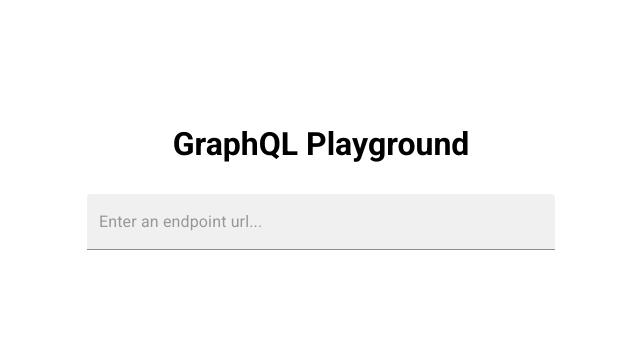
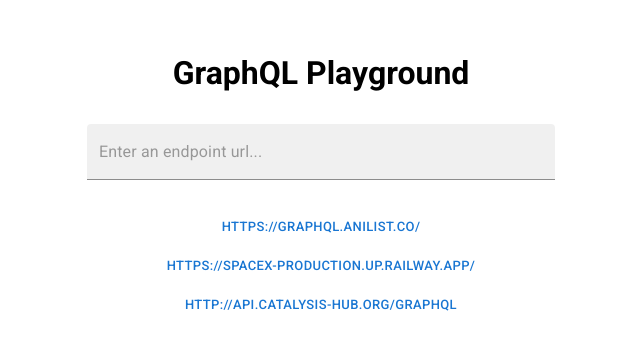
Before and after one commit to Ilichhh/graphiql-app, a React (Vite) app: page /playground in a window 1280 px wide. Shown: the part 212-560 px from the top of the page, without its empty margins (319-959 px from the left). Built offline with nearby package versions, Linux system fonts and the light colour scheme; no server answers; sample sign-in values are in the browser's storage; what @uiw/codemirror-theme-vscode would draw is missing.

Commit message:
feat: add endpoints examples list

```diff
--- a/src/components/Modal.tsx
+++ b/src/components/playground/Modal.tsx
@@ -1,12 +1,14 @@
 import React, { useCallback } from 'react';
 import { useTranslation } from 'react-i18next';
-import { useAppDispatch, useAppSelector } from '../hooks/reduxTypedHooks';
-import { useDebouncedInput } from '../hooks/useDebouncedInput';
-import { set } from '../store/endpointSlice';
+import { useAppDispatch, useAppSelector } from '../../hooks/reduxTypedHooks';
+import { useDebouncedInput } from '../../hooks/useDebouncedInput';
+import { set } from '../../store/endpointSlice';
 
 import styled from 'styled-components';
 import TextField from '@mui/material/TextField';
 import Button from '@mui/material/Button';
+
+import defaultEndpoints from '../../data/defaultEndpoints.json';
 
 const ModalWrapper = styled.form`
   display: flex;
@@ -24,6 +26,13 @@ const ModalHeader = styled.h1`
   margin: 0 auto;
 `;
 
+const EndpointsList = styled.div`
+  display: flex;
+  flex-direction: column;
+  justify-content: center;
+  gap: 8px;
+`;
+
 export const Modal = () => {
   const endpoint = useAppSelector((state) => state.endpoint);
   const dispatch = useAppDispatch();
@@ -32,7 +41,6 @@ export const Modal = () => {
   const handleChangeEndpoint = useCallback(
     (value: string) => {
       dispatch(set(value));
-      console.log(value);
     },
     [dispatch]
   );
@@ -42,6 +50,14 @@ export const Modal = () => {
   const handleSubmit = useCallback(() => {
     localStorage.setItem('last-endpoint', endpoint);
   }, [endpoint]);
+
+  const handleSelectEndpoint = useCallback(
+    (value: string) => {
+      handleChangeEndpoint(value);
+      localStorage.setItem('last-endpoint', value);
+    },
+    [handleChangeEndpoint]
+  );
 
   return (
     <ModalWrapper onSubmit={handleSubmit}>
@@ -59,6 +75,13 @@ export const Modal = () => {
           {t(`playground.endpointSubmit`)}
         </Button>
       )}
+      <EndpointsList>
+        {defaultEndpoints.map((endpoint) => (
+          <Button key={endpoint} onClick={() => handleSelectEndpoint(endpoint)} size="small">
+            {endpoint}
+          </Button>
+        ))}
+      </EndpointsList>
     </ModalWrapper>
   );
 };
--- /dev/null
+++ b/src/data/defaultEndpoints.json
@@ -0,0 +1,5 @@
+[
+  "https://graphql.anilist.co/",
+  "https://spacex-production.up.railway.app/",
+  "http://api.catalysis-hub.org/graphql"
+]
--- a/src/pages/PlaygroundPage.tsx
+++ b/src/pages/PlaygroundPage.tsx
@@ -8,7 +8,7 @@ import { set } from '../store/endpointSlice';
 
 import { Editor, PlayButton, PlaygroundHeader, ResponseBox } from '../components/playground';
 import { Header } from '../components';
-import { Modal } from '../components/Modal';
+import { Modal } from '../components/playground/Modal';
 
 import styled from 'styled-components';
 import theme from '../theme';
@@ -36,14 +36,15 @@ export const PlaygroundPage = () => {
   const schema = useGraphQLSchema(endpoint);
   const dispatch = useAppDispatch();
 
+  const lastEndpoint = localStorage.getItem('last-endpoint');
+
   useEffect(() => {
-    const lastEndpoint = localStorage.getItem('last-endpoint');
     if (lastEndpoint) {
       dispatch(set(lastEndpoint));
     }
-  }, [dispatch]);
+  }, [lastEndpoint, dispatch]);
 
-  if (!endpoint) {
+  if (!lastEndpoint) {
     return ReactDOM.createPortal(<Modal />, document.body);
   }
 
```
Also changed, not shown: src/components/playground/editor.tsx (+0 -7 lines).
